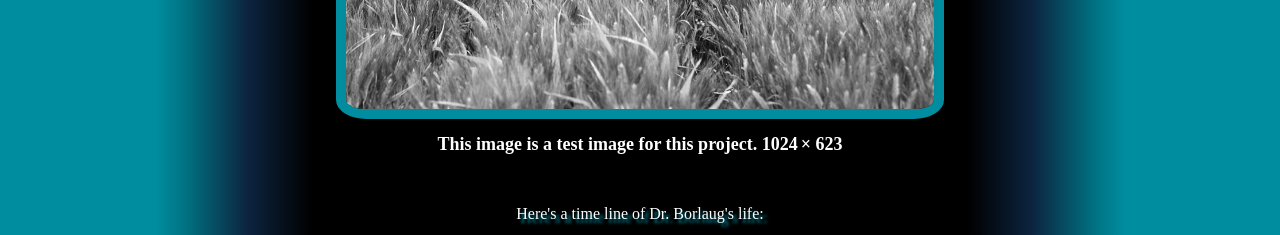
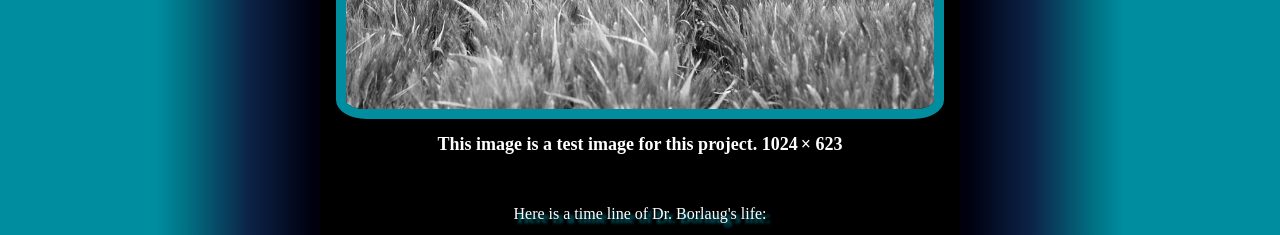
Before and after one commit to Matthew-Aines/Portfolio-1, a plain HTML site: page test-sites/Tribute_Test/index.html in a window 1280 px wide. Shown: the part 521-756 px from the top of the page. Drawn offline with Linux system fonts and the light colour scheme.

Commit message:
test comit 10/1/20

```diff
--- a/test-sites/Tribute_Test/index.html
+++ b/test-sites/Tribute_Test/index.html
@@ -23,7 +23,7 @@
             </figcaption>
           </figure>
           <div id="tribute-info">
-            <h2>Here's a time line of Dr. Borlaug's life:</h2>
+            <h2>Here is a time line of Dr. Borlaug's life:</h2>
             <ul id=list>
               <li><strong>1914</strong> - Born in Cresco, Iowa</li>
               <li><strong>1933</strong> - Leaves his family's farm to attend the University of Minnesota, thanks to a Depression era program known as the "National Youth Administration"</li>
--- a/test-sites/Tribute_Test/styles/main.css
+++ b/test-sites/Tribute_Test/styles/main.css
@@ -1,5 +1,5 @@
 body {
-    background-color: #000000;
+    background-color: #00000F;
     display: grid;
     grid-template-columns: 20em 1fr 20em;
     grid-template-areas:
```
